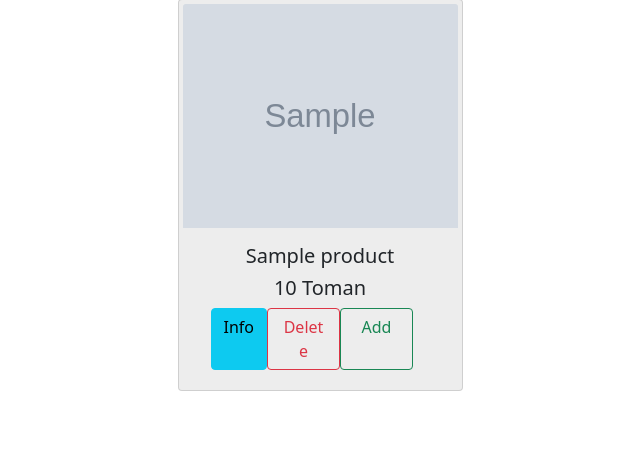
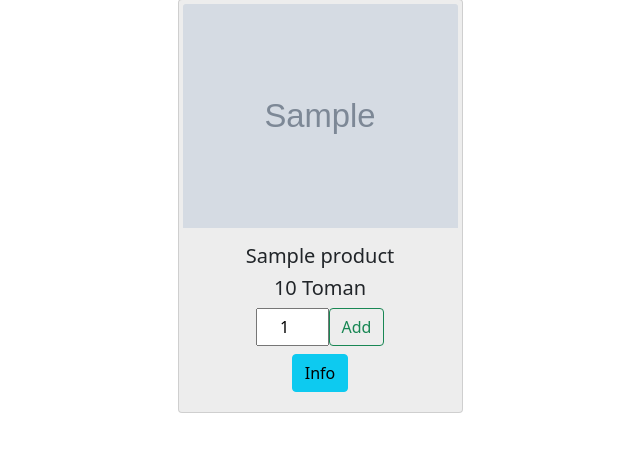
Before and after one commit to ABolouk/Online-Shop-Django, a Django app: template online_shop/templates/product/home.html in a window 1280 px wide. Shown: the part 73-525 px from the top of the page, without its empty margins (320-960 px from the left). Run offline with Django 4.2, Linux system fonts and the light colour scheme; the template is opened without the code that fills it: most values are stand-ins (such as "Sample title", 1, 10 or a date in 2020); grey boxes marked "Sample" are stand-in pictures.

Commit message:
refined product buttons

```diff
--- a/online_shop/templates/core/includes/product_home_view.html
+++ b/online_shop/templates/core/includes/product_home_view.html
@@ -9,10 +9,13 @@
         {#        <p class="card-text">{{ product.detail|truncatechars:20 }}</p>#}
         <h5 class="card-text">{{ product.price }} Toman</h5>
         <div class="container-fluid">
-            <div class="row">
+            <div class="row justify-content-center">
+{#                <a href="#" class="col-auto btn btn-outline-danger">{% translate "-" %}</a>#}
+                <input class="col-md-4 col-auto text-center" type="number" min="0" value="1">
+                <a href="#" class="col-auto btn btn-outline-success">{% translate "Add" %}</a>
+            </div>
+            <div class="row mt-2 justify-content-center">
                 <a href="#" class="col-auto btn btn-info">{% translate "Info" %}</a>
-                <a href="#" class="col-4 btn btn-outline-danger">{% translate "Delete" %}</a>
-                <a href="#" class="col-4 btn btn-outline-success">{% translate "Add" %}</a>
             </div>
         </div>
     </div>
```
